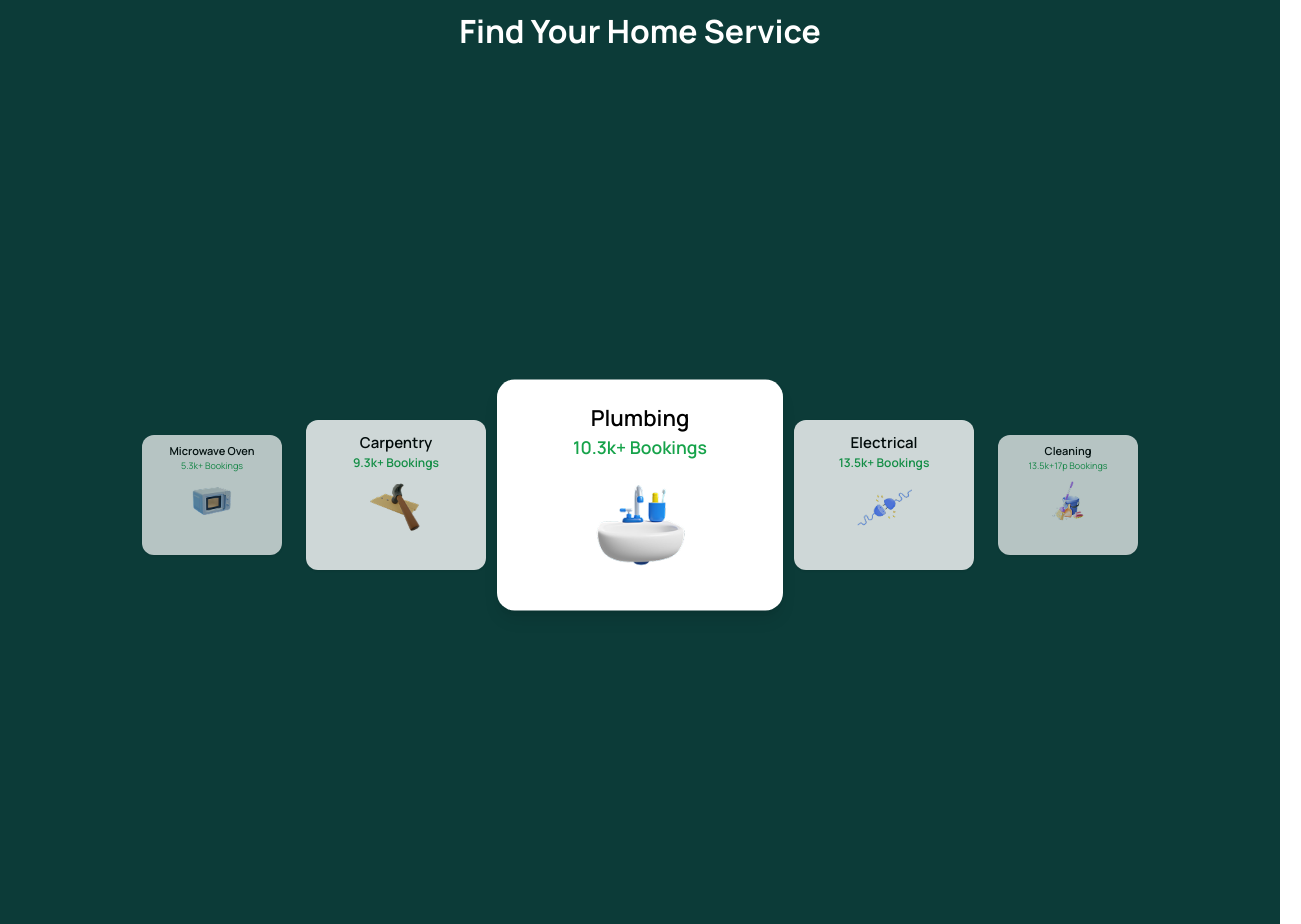
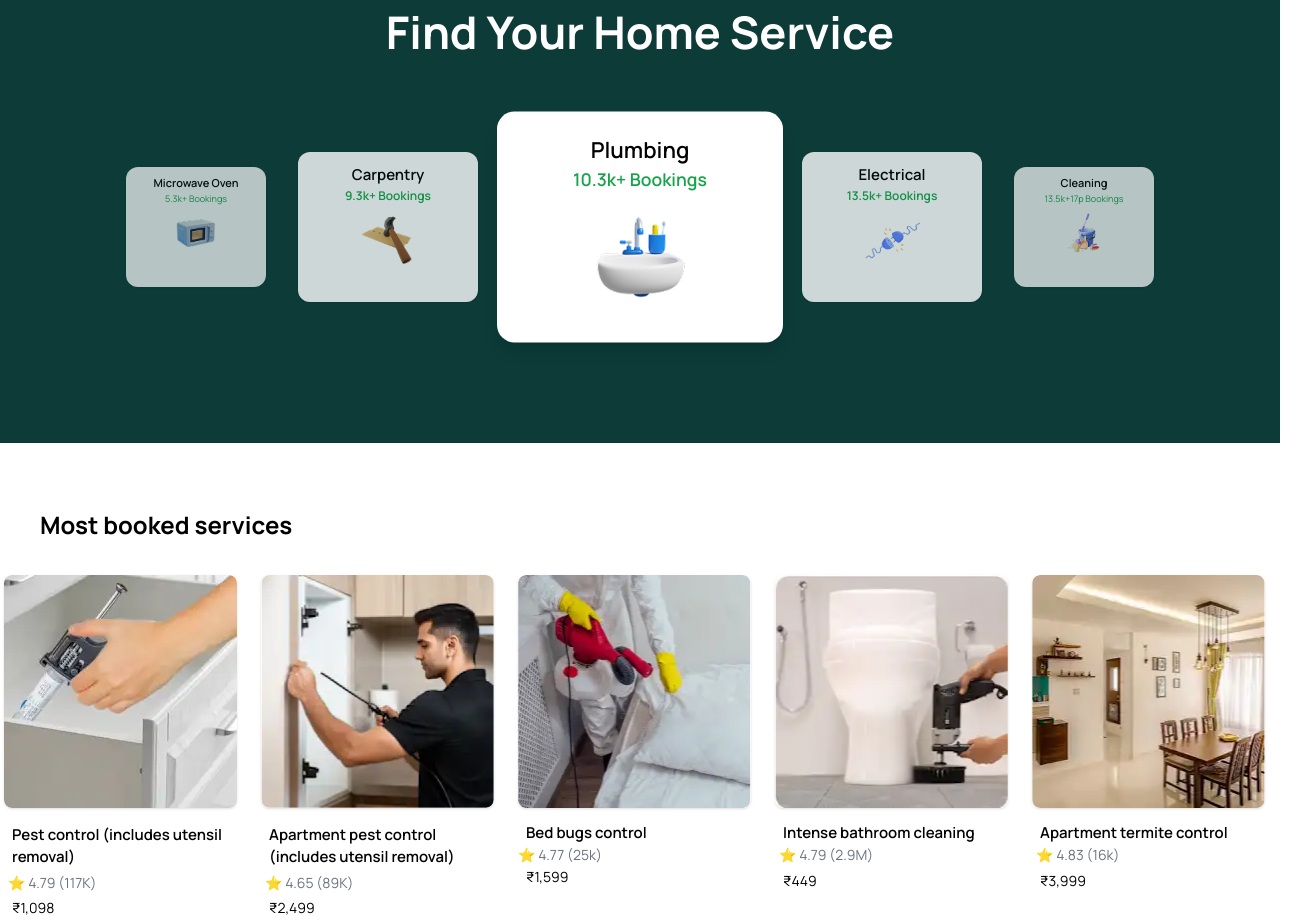
Before and after one commit to anagha-bot/fixtek1, a React (Vite) app: page / in a window 1280 px wide. Shown: the part 1020-1944 px from the top of the page, 1301 px wide, since content can reach past the window. Built offline with nearby package versions, Linux system fonts and the light colour scheme.

Commit message:
Fix: corrected ServiceBooking import path

```diff
--- a/src/Components/Homepage.jsx
+++ b/src/Components/Homepage.jsx
@@ -74,7 +74,7 @@ export default function Homepage() {
       {/* Services Illustration + Background Section */}
       <div className="relative w-full bg-white">
         {/* Green background starting from workers’ waistline */}
-        <div className="absolute bottom-[0px] left-0 w-full h-[98px] bg-[#0c3b38] "></div>
+        <div className="absolute bottom-[0px] left-0 w-full h-[95px] bg-[#0c3b38] "></div>
 
         {/* Workers + iPhone */}
         <div className="w-full flex flex-col items-center relative z-10">
@@ -102,19 +102,17 @@ export default function Homepage() {
           </div>
         </div>
       </div>
-
     {/* 🛠️ Find Your Home Service Section */}
-      <div className=" bg-[#0c3b38]  py-16 text-center text-white">
-        <h2 className="text-[28px] md:text-[32px] font-bold mb-10 text-manrope">
+<div className="bg-[#0c3b38] h-[500px] py-14 text-center text-white">
+  <h2 className="text-[28px] md:text-[45px] font-bold mb-10 text-manrope">
     Find Your Home Service
   </h2>
-
-        <div className="bg-[#0c3b38] min-h-screen flex flex-col items-center justify-center">
+  <div className="flex flex-col items-center justify-center">
     {/* Cards Row */}
-          <div className="flex items-center justify-center gap-6  px-4 no-scrollbar">
+    <div className="flex items-center justify-center gap-8 px-4 no-scrollbar mt-4">
       {/* Card 1 */}
       <div className="bg-white rounded-xl p-2 text-center shadow w-[140px] h-[120px] opacity-70">
-              <p className=" text-black text-[11px] font-semibold text-manrope">
+        <p className="text-black text-[11px] font-semibold text-manrope">
           Microwave Oven
         </p>
         <p className="text-green-600 text-[9px] text-manrope">
@@ -159,7 +157,7 @@ export default function Homepage() {
 
       {/* Card 4 */}
       <div className="bg-white rounded-xl p-3 text-center shadow w-[180px] h-[150px] opacity-80">
-              <p className="text-black  text-[15px] text-manrope font-semibold">
+        <p className="text-black text-[15px] text-manrope font-semibold">
           Electrical
         </p>
         <p className="text-green-600 text-[12px] text-manrope font-semibold">
@@ -177,7 +175,7 @@ export default function Homepage() {
         <p className="text-black text-[11px] text-manrope font-semibold">
           Cleaning
         </p>
-              <p className=" text-green-600 text-[9px] text-manrope">
+        <p className="text-green-600 text-[9px] text-manrope">
           13.5k+17p Bookings
         </p>
         <img
@@ -189,16 +187,15 @@ export default function Homepage() {
     </div>
   </div>
 </div>
-
       {/* ⭐ NEW SECTION: Most Booked Services + Banner + Testimonials */}
-      <div className="w-full bg-white py-16 px-12">
+      <div className="w-full bg-white py-16 px-15">
         {/* Heading */}
-        <h2 className="text-[24px] font-bold px-6 text-manrope">
+        <h2 className="text-[24px] font-bold px-10 text-manrope">
           Most booked services
         </h2>
 
         {/* Services Cards Row */}
-        <div className="container mx-auto flex gap-4 mt-6 px-6 ">
+        <div className="container mx-auto flex gap-6 mt-8 px-1 ">
           {/* Card 1 */}
           <div className="flex flex-col inline-block">
             <img
@@ -206,14 +203,14 @@ export default function Homepage() {
               alt="service1"
               className="rounded-lg shadow w-[233px] h-[233px]"
             />
-            <div className="mt-2 text-left">
-              <p className="text-[15px] font-semibold text-black text-manrope w-[233px] h-[48px]">
+            <div className="mt-4 text-left">
+              <p className="text-[15px] font-semibold text-black text-manrope w-[233px] h-[48px] px-2">
                 Pest control (includes utensil<br /> removal)
               </p>
-              <p className="text-gray-500 text-[14px] text-manrope">
+              <p className="text-gray-500 text-[14px] text-manrope px-1">
                 ⭐ 4.79 (117K)
               </p>
-              <p className="text-black text-[14px] text-manrope">₹1,098</p>
+              <p className="text-black text-[14px] text-manrope px-2 py-1">₹1,098</p>
             </div>
           </div>
 
@@ -224,15 +221,15 @@ export default function Homepage() {
               alt="service2"
               className="rounded-lg shadow w-[233px] h-[233px]"
             />
-            <div className="mt-2 text-left">
-              <p className="text-[15px] font-semibold text-black text-manrope w-[233px] h-[48px]">
+            <div className="mt-4 text-left">
+              <p className="text-[15px] font-semibold text-black text-manrope w-[233px] h-[48px] px-2">
                 Apartment pest control <br />
                 (includes utensil removal)
               </p>
-              <p className="text-gray-500 text-[14px] text-manrope">
+              <p className="text-gray-500 text-[14px] text-manrope px-1">
                 ⭐ 4.65 (89K)
               </p>
-              <p className="text-black text-[14px] text-manrope">₹2,499</p>
+              <p className="text-black text-[14px] text-manrope px-2 py-1">₹2,499</p>
             </div>
           </div>
 
@@ -243,14 +240,14 @@ export default function Homepage() {
               alt="service3"
               className="rounded-lg shadow w-[233px] h-[233px]"
             />
-            <div className="mt-2 text-left">
-              <p className="text-[15px] font-semibold text-black text-manrope w-[233px] h-[48px]">
+            <div className="mt-4 text-left space-y-1">
+         <p className="text-[15px] font-semibold text-black text-manrope w-[233px] leading-tight px-2">
          Bed bugs control
          </p>
-              <p className="text-gray-500 text-[14px] text-manrope">
-                ⭐ 4.77 (25K)
+         <p className="text-gray-500 text-[14px] text-manrope leading-tight">
+         ⭐ 4.77 (25k)
          </p>
-              <p className="text-black text-[14px] text-manrope">₹1,599</p>
+          <p className="text-black text-[14px] text-manrope leading-tight px-2 px-1">₹1,599</p>
           </div>
           </div>
 
@@ -259,16 +256,16 @@ export default function Homepage() {
             <img
               src="Container (4).png"
               alt="service4"
-              className="rounded-lg shadow w-[233px] h-[233px]"
+              className="rounded-lg shadow w-[233px] h-[233px] "
             />
-            <div className="mt-2 text-left">
-              <p className="text-[15px] font-semibold text-black text-manrope w-[233px] h-[48px]">
+            <div className="mt-4 text-left space-y-1">
+         <p className="text-[15px] font-semibold text-black text-manrope w-[233px] leading-tight px-2">
          Intense bathroom cleaning
          </p>
-              <p className="text-gray-500 text-[14px] text-manrope">
+         <p className="text-gray-500 text-[14px] text-manrope leading-tight px-1 ">
          ⭐ 4.79 (2.9M)
          </p>
-              <p className="text-black text-[14px] text-manrope">₹449</p>
+          <p className="text-black text-[14px] text-manrope leading-tight py-1 px-2">₹449</p>
           </div>
           </div>
 
@@ -279,20 +276,21 @@ export default function Homepage() {
               alt="service5"
               className="rounded-lg shadow w-[233px] h-[233px]"
             />
-            <div className="mt-2 text-left">
-              <p className="text-[15px] font-semibold text-black text-manrope w-[233px] h-[48px]">
+                 <div className="mt-4 text-left space-y-1">
+         <p className="text-[15px] font-semibold text-black text-manrope w-[233px] leading-tight px-2">
          Apartment termite control
          </p>
-              <p className="text-gray-500 text-[14px] text-manrope">
-                ⭐ 4.83 (16K)
+         <p className="text-gray-500 text-[14px] text-manrope leading-tight px-1">
+         ⭐ 4.83 (16k)
          </p>
-              <p className="text-black text-[14px] text-manrope">₹3,999</p>
+          <p className="text-black text-[14px] text-manrope leading-tight px-2 py-1">₹3,999</p>
           </div>
           </div>
         </div>
 
+
         {/* Banner Section */}
-        <div className="container mx-auto mt-12 px-6 w-[1232px h-[410px]">
+        <div className="container mx-auto mt-20 px-6 w-[1232px h-[410px]">
           <img
             src="Native Smart Locks (2).png"
             alt="Smart Door Banner"
@@ -301,11 +299,11 @@ export default function Homepage() {
         </div>
 
         {/* Testimonials */}
-        <h2 className="text-center text-[43px] font-bold mt-12 text-manrope">
+        <h2 className="text-center text-[43px] font-bold mt-20 text-manrope">
           See what our users are saying...
         </h2>
 
-        <div className="container mx-auto flex flex-wrap justify-center gap-6 mt-8 px-6">
+        <div className="container mx-auto flex flex-wrap justify-center gap-10 mt-16 px-6">
           {/* Card 1 */}
           <div className="relative w-[260px] px-4 py-10">
             <img
@@ -313,7 +311,7 @@ export default function Homepage() {
               alt="user1"
               className="w-[253px] h-[544px] mx-auto rounded-lg"
             />
-            <div className="absolute bottom-20 left-1/2 -translate-x-1/2 bg-white shadow rounded-lg p-5 w-[211px] h-[185px]">
+            <div className="absolute bottom-20 left-1/2 -translate-x-1/2 bg-white shadow rounded-lg p-4 w-[211px] h-[185px]">
               <p className="text-[11px] text-gray-600 text-manrope">
                 "Lorem Ipsum is simply dummy text of the printing and
                 typesetting industry. Lorem Ipsum has been the industry's
@@ -334,7 +332,7 @@ export default function Homepage() {
               alt="user2"
               className="w-[310px] h-[628px] mx-auto rounded-lg"
             />
-            <div className="absolute bottom-4 left-1/2 -translate-x-1/2 bg-white shadow rounded-lg p-3 w-[211px] h-[185px]">
+            <div className="absolute bottom-10 left-1/2 -translate-x-1/2 bg-white shadow rounded-lg p-3 w-[211px] h-[185px]">
               <p className="text-[11px] text-gray-600 text-manrope">
                 "Lorem Ipsum is simply dummy text of the printing and
                 typesetting industry. Lorem Ipsum has been the industry's
@@ -393,15 +391,15 @@ export default function Homepage() {
       </div>
 
       {/* ⭐ Why Choose FIXTEK Section */}
-      <div className="container mx-auto grid grid-cols-1 md:grid-cols-3 gap-8">
+      <div className="container mx-auto py-10 grid grid-cols-1 md:grid-cols-3 gap-8">
         {/* Card 1 */}
         <div className="bg-white rounded-xl shadow-md  p-0 flex flex-col items-center text-center  w-[363px] h-[226px]">
           <img
             src="Figure.png"
             alt="Background Verified"
-            className="w-[362px] h-[200px]  rounded-lg mb-0"
+            className="w-[362px] h-[200px]  rounded-lg mb-0 "
           />
-          <p className="text-[16px]  font-manrope font-semibold text-gray-800 text-manrope">
+          <p className="text-[16px] font-manrope font-semibold text-gray-800 ">
             Background Verified and Trusted Experts
           </p>
         </div>
@@ -431,8 +429,9 @@ export default function Homepage() {
           </div>
         </div>
 <div className="w-full bg-white py-16 px-6">
-        <h2 className="text-center text-[36px] md:text-[36px] font-bold text-[#2c1a25] mb-12">
-          WHY CHOOSE FIXTEK
+        <h2 className="text-center text-[36px] md:text-[36px] font-extrabold text-[#3C172A] text-manrope mb-12">
+              <span className="text-[#3C172A]">WHY CHOOSE </span>
+    <span className="text-black">FIXTEK</span>
         </h2>
         {/* Bottom Row */}
         <div className="container mx-auto grid grid-cols-1 md:grid-cols-3 gap-8 mt-12">
@@ -454,9 +453,9 @@ export default function Homepage() {
             <img
               src="Figure (4).png"
               alt="Women Workforce"
-              className="w-[360px] h-[176px] object-contain rounded-lg mb-4"
+              className="w-[360px] h-[176px] object-contain rounded-lg mb-6"
            />
-            <p className="text-[14px] text-black">Quality You Can Trust</p>
+            <p className="text-[16px] text-manrope text-black font-bold">Quality You Can Trust</p>
           </div>
 
           {/* Card 6 */}
@@ -466,7 +465,7 @@ export default function Homepage() {
               alt="Women Workforce"
               className="w-[360px] h-[176px] object-contain rounded-lg mb-4"
            />
-            <p className="text-[14px] text-black">
+            <p className="text-[16px] text-manrope font-bold text-black">
               Trusted by 6000+ Families
             </p>
           </div>
```
Lines whose indentation alone changed are shown as unchanged.
